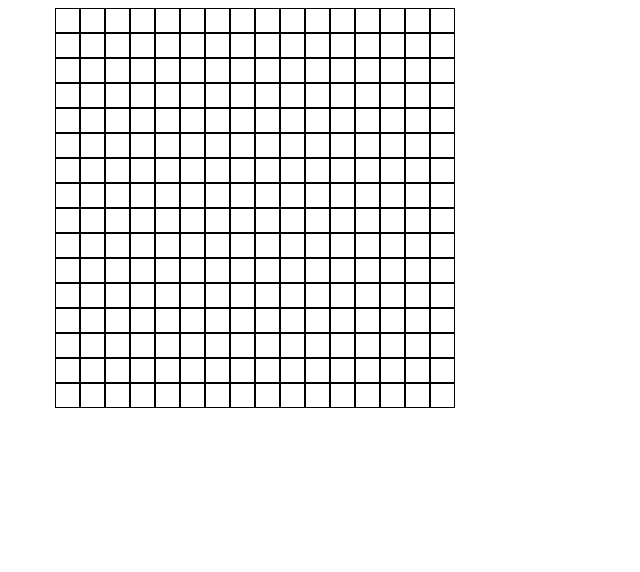
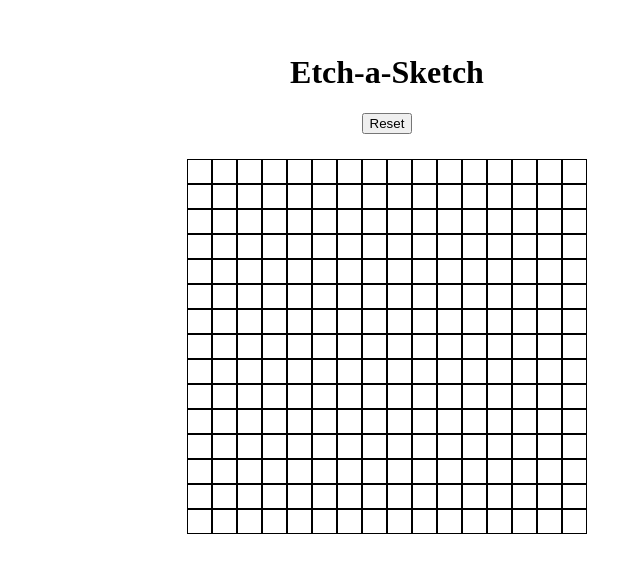
Before and after one commit to daliduraku/Etch-a-Sketch, a plain HTML site: page index.html in a window 1280 px wide. Shown: the whole page, without its empty margins (253-893 px from the left). Drawn offline with Linux system fonts and the light colour scheme.

Commit message:
added method to clear the previous nodes when a new grid is created

```diff
--- a/index.html
+++ b/index.html
@@ -7,6 +7,10 @@
     <title>Etch-a-Sketch</title>
 </head>
 <body>
+    <div class="header-container">
+        <h1>Etch-a-Sketch</h1>
+        <button>Reset</button>
+    </div>
     <div class="container">
 
     </div>
--- a/myScript.js
+++ b/myScript.js
@@ -1,20 +1,43 @@
-let color = "#D3D3D3"
+let clear = document.querySelector("button");
+let container = document.querySelector(".container");
 
-const cdiv = document.querySelector('.container');
-// add 16 divs
+clear.addEventListener('click', ()=>{ // we only want to add this listener once
+    resetSize()
+})
 
-for(let i = 0; i < 273; i++){
-    const div = document.createElement('div');
-    cdiv.appendChild(div);
 
-    div.addEventListener("mouseover", function(){
-        this.style.backgroundColor = color;
-    })
+function resetSize(){
 
-    /*
-    div.addEventListener("mouseout", function(){
+        let number = prompt("What size would you like the grid to be? (1-100)");
+        createGrid(number); // call the createGrid function here and pass the number they entered as the argument.
+}
 
-        this.style.backgroundColor = "";
-    })
-    */
+
+//function to create a 16x16 grid
+function createGrid(size){
+
+    container.replaceChildren();
+    for (let i = 0; i < size*size; i++) {
+
+        let square = document.createElement("div");
+        square.style.backgroundColor = "white";
+        container.appendChild(square);
+
+        //change background color of a square on hover
+        square.addEventListener('mouseover', function(){
+            square.style.backgroundColor = "black";
+        })
+
+        //function to reset the grid
+        function clearGrid(){
+            clear.addEventListener('click', e=>{
+                square.style.backgroundColor = "white"
+           })
+        }
+
+        clearGrid();
+    }
+
 }
+
+createGrid(16);
--- a/styles.css
+++ b/styles.css
@@ -3,12 +3,25 @@
     box-sizing: border-box;
 }
 
+body{
+    display: flex;
+    flex-direction: column;
+}
+
+.header-container{
+    display: flex;
+    flex-direction: column;
+    justify-content: center;
+    align-items: center;
+    padding-bottom: 25px;
+    padding-top: 25px;
+}
 .container{
     display: flex;
     justify-content: center;
     align-items: center;
     flex-wrap: wrap;
-    width: 1000px;
+
 }
 
 .container>div{
```
